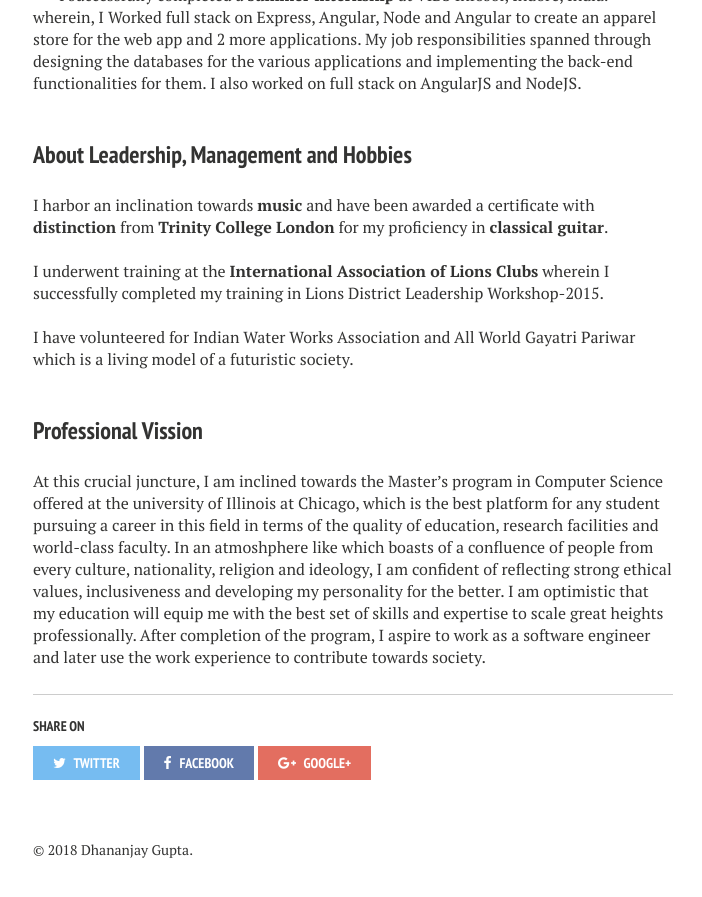
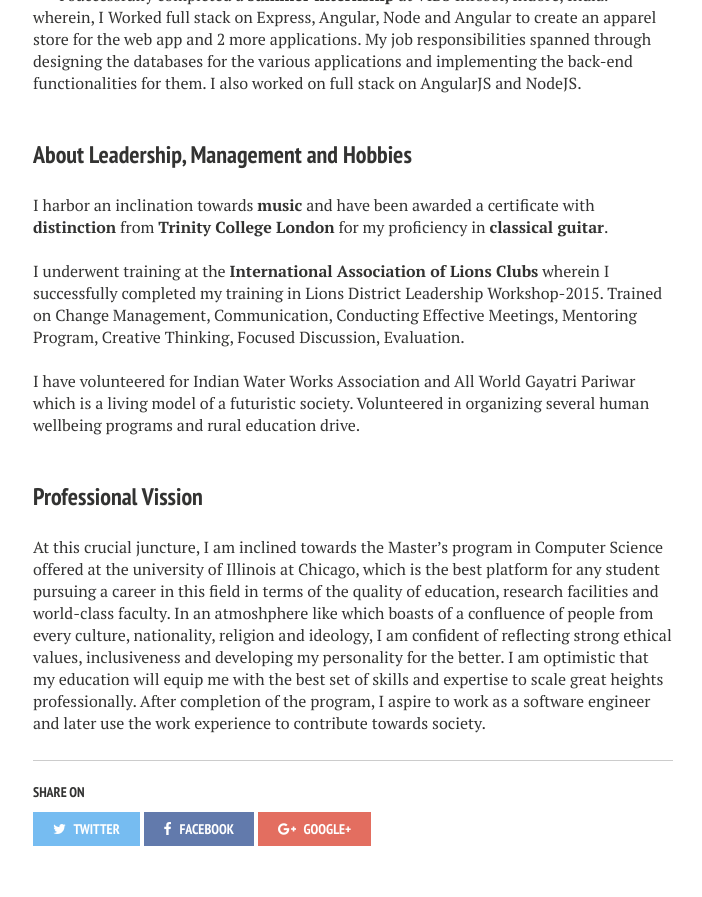
Before and after one commit to DhananjayGupta300/DhananjayGupta300.github.io, a Jekyll site: the page built from about/index.md, in a window 1280 px wide and 900 px high, scrolled down 1500 px. Shown: the top 897 px of the window, without its empty margins (287-989 px from the left). Built offline with Jekyll 4.4.1, drawn with Linux system fonts in a browser that asks for light colours; nearby versions of some CDN libraries.

Commit message:
Update index.md

```diff
--- a/about/index.md
+++ b/about/index.md
@@ -22,8 +22,9 @@ I successfully completed a **summer internship** at VIBS Infosol, Indore, India.
 
 ### About Leadership, Management and Hobbies
 I harbor an inclination towards **music** and have been awarded a certificate with **distinction** from **Trinity College London** for my proficiency in **classical guitar**.<br/><br/>
-I underwent training at the **International Association of Lions Clubs** wherein I successfully completed my training in Lions District Leadership Workshop-2015.<br/><br/>
-I have volunteered for Indian Water Works Association and All World Gayatri Pariwar which is a living model of a futuristic society.<br/><br/>
+I underwent training at the **International Association of Lions Clubs** wherein I successfully completed my training in Lions District Leadership Workshop-2015. Trained on Change Management, Communication, Conducting Effective Meetings, Mentoring Program,
+Creative Thinking, Focused Discussion, Evaluation.<br/><br/>
+I have volunteered for Indian Water Works Association and All World Gayatri Pariwar which is a living model of a futuristic society. Volunteered in organizing several human wellbeing programs and rural education drive.<br/><br/>
 
 ### Professional Vission
 At this crucial juncture, I am inclined towards the Master’s program in Computer Science offered at the university of Illinois at Chicago, which is the best platform for any student pursuing a career in this field in terms of the quality of education, research facilities and world-class faculty. In an atmoshphere like which boasts of a confluence of people from every culture, nationality, religion and ideology, I am confident of reflecting strong ethical values, inclusiveness and developing my personality for the better. I am optimistic that my education will equip me with the best set of skills and expertise to scale great heights professionally. After completion of the program, I aspire to work as a software engineer and later use the work experience to contribute towards society.
```
